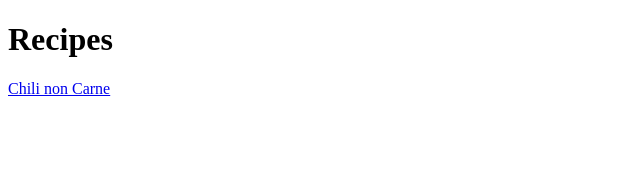
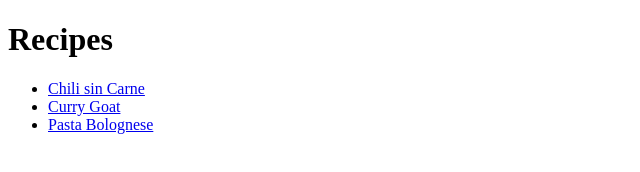
Before and after one commit to JarlDredix/odin-recipes, a plain HTML site: page index.html in a window 1280 px wide. Shown: the whole page, without its empty margins (0-640 px from the left). Drawn offline with Linux system fonts and the light colour scheme.

Commit message:
Add recipe links to index.html

```diff
--- a/index.html
+++ b/index.html
@@ -13,7 +13,11 @@
 
         <h1>Recipes</h1>
 
-        <a href="recipes/chili.html" alt="Link to Chili Recipe">Chili non Carne</a>
+       <ul>
+        <li><a href="recipes/chili.html" target="_blank">Chili sin Carne</a></li>
+        <li><a href="recipes/curry-goat.html" target="_blank">Curry Goat</a></li>
+        <li><a href="recipes/pasta.html" target="_blank">Pasta Bolognese</a></li>
+       </ul>
 
     </body>
 
```
